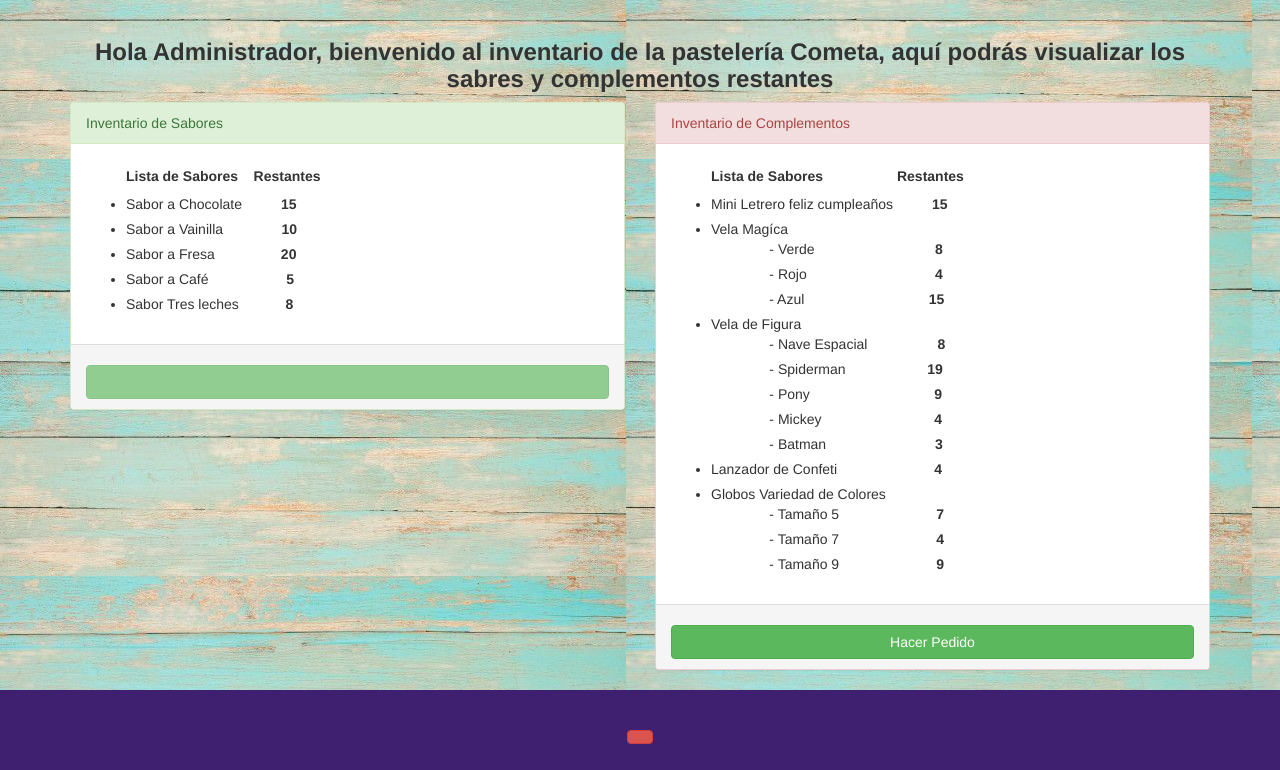
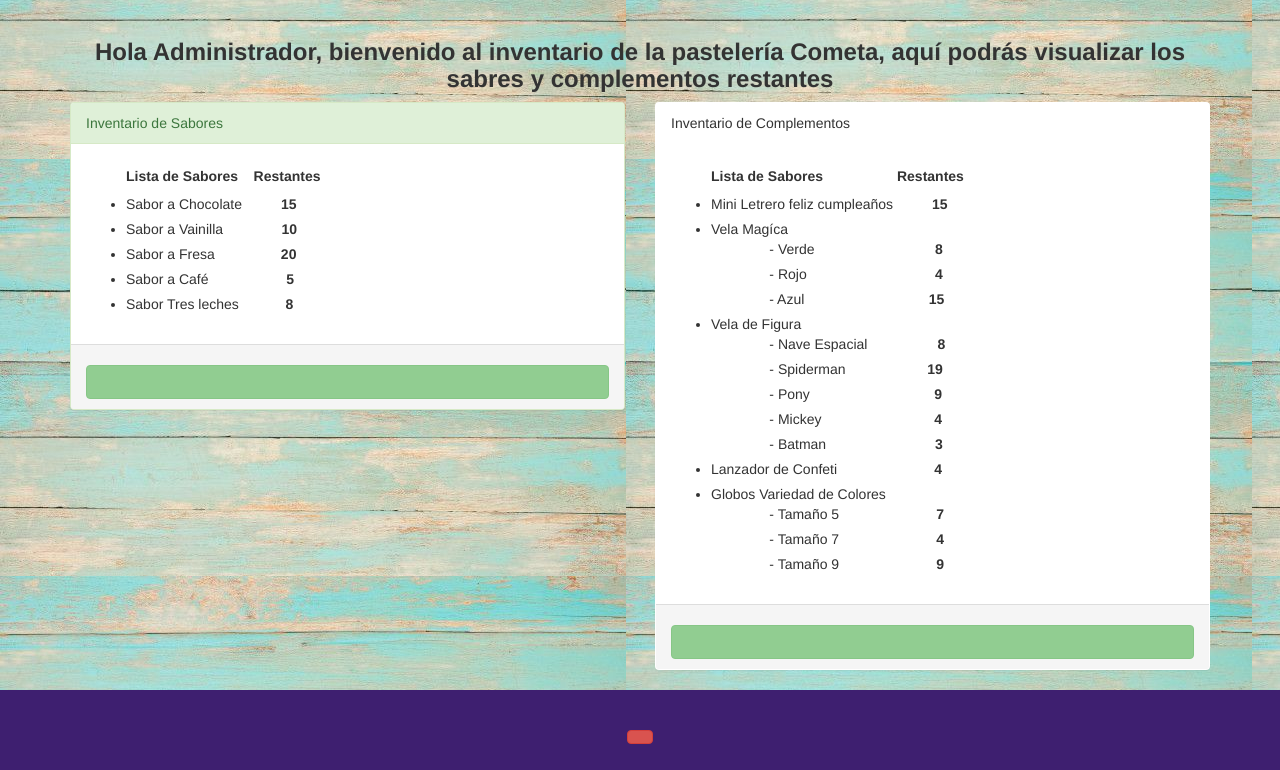
Before and after one commit to JARR97/-FrontEnd_Semana2_HTML, a plain HTML site: page indexAdmin.html in a window 1280 px wide. Shown: the part 258-1028 px from the top of the page. Drawn offline with nearby package versions, Linux system fonts and the light colour scheme.

Commit message:
Cambios de diseño

```diff
--- a/indexAdmin.html
+++ b/indexAdmin.html
@@ -95,7 +95,7 @@
         </div>
       </div>
       <div class="col-sm-6">
-        <div class="panel panel-danger">
+        <div class="panel panel-seccess">
           <div class="panel-heading">Inventario de Complementos</div>
           <div class="panel-body" align="center" >
             <form style="text-align: left;">
@@ -122,7 +122,7 @@
               </div>
             </form>
           </div>
-          <div class="panel-footer" align="center"><p></p> <button type="button"   class="btn btn-block btn-success">Hacer Pedido</button></div>
+          <div class="panel-footer" align="center"> <p></p> <button type="button" disabled class="btn btn-block btn-success"> &nbsp</button></div>
         </div>
       </div>
   </div>
```
